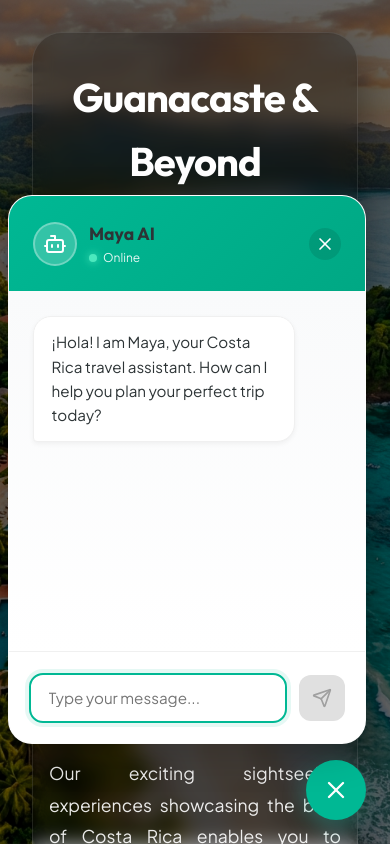
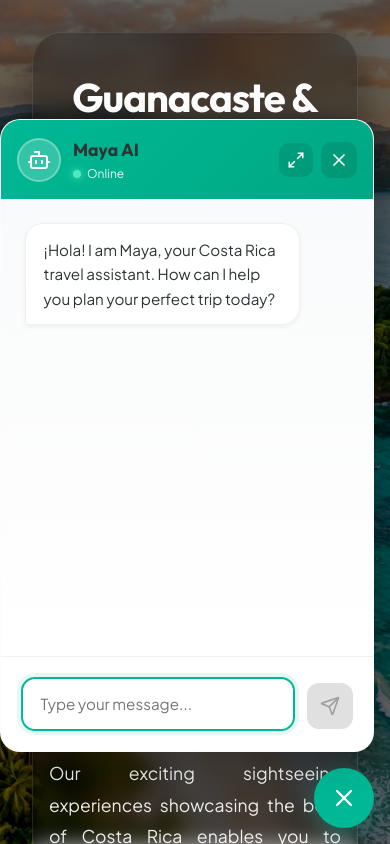
Before and after one commit to ArunRoy404/costaricatransfersandtours-ai, a React (Vite) app: page / in a window 390 px wide. Both pictures are taken after a click on the button 336 px from the left and 790 px from the top of the page. Shown: the top 844 px of the page. Built offline with nearby package versions, Linux system fonts and the light colour scheme.

Commit message:
feat: add resize toggle and auto-expanding textarea to ChatBot interface

```diff
--- a/src/components/ChatBot.css
+++ b/src/components/ChatBot.css
@@ -18,6 +18,13 @@
   flex-direction: column;
   align-items: flex-end;
   gap: 1rem;
+  transition: all 0.3s ease;
+}
+
+/* Ensure container allows for large window */
+.chatbot-container.is-large {
+  bottom: 1rem;
+  right: 1rem;
 }
 
 .chatbot-toggle {
@@ -53,10 +60,19 @@
   overflow: hidden;
   box-shadow: var(--chat-shadow);
   transform-origin: bottom right;
+  transition: width 0.3s cubic-bezier(0.4, 0, 0.2, 1),
+              height 0.3s cubic-bezier(0.4, 0, 0.2, 1);
+}
+
+/* Large Window Mode */
+.chatbot-window.large {
+  width: 600px;
+  height: 800px;
+  max-height: 90vh;
 }
 
 .chatbot-header {
-  padding: 1.5rem;
+  padding: 1.25rem 1.5rem;
   background: linear-gradient(135deg, var(--chat-primary), var(--chat-primary-dark));
   color: white;
   display: flex;
@@ -68,6 +84,12 @@
   display: flex;
   align-items: center;
   gap: 0.75rem;
+}
+
+.chatbot-header-actions {
+  display: flex;
+  align-items: center;
+  gap: 0.5rem;
 }
 
 .chatbot-avatar {
@@ -99,21 +121,26 @@
   box-shadow: 0 0 8px #55efc4;
 }
 
-.chatbot-close {
+.chatbot-action-btn {
   background: rgba(0, 0, 0, 0.1);
   border: none;
   color: white;
-  padding: 6px;
-  border-radius: 50%;
+  padding: 8px;
+  border-radius: 10px;
   cursor: pointer;
-  transition: background 0.2s;
+  transition: all 0.2s;
   display: flex;
   align-items: center;
   justify-content: center;
 }
 
-.chatbot-close:hover {
+.chatbot-action-btn:hover {
   background: rgba(0, 0, 0, 0.2);
+  transform: translateY(-1px);
+}
+
+.chatbot-action-btn.close:hover {
+  background: rgba(255, 0, 0, 0.2);
 }
 
 .chatbot-messages {
@@ -195,10 +222,10 @@
   border-top: 1px solid #f0f0f0;
   display: flex;
   gap: 0.75rem;
-  align-items: center;
+  align-items: flex-end;
 }
 
-.chatbot-input {
+.chatbot-textarea {
   flex: 1;
   border: 2px solid #f0f0f0;
   padding: 0.85rem 1.1rem;
@@ -206,11 +233,16 @@
   outline: none;
   font-family: inherit;
   font-size: 0.95rem;
+  line-height: 1.5;
   transition: all 0.2s ease;
   background: #f9fafb;
+  resize: none;
+  max-height: 150px;
+  min-height: 46px;
+  display: block;
 }
 
-.chatbot-input:focus {
+.chatbot-textarea:focus {
   border-color: var(--chat-primary);
   background: white;
   box-shadow: 0 0 0 4px rgba(0, 184, 148, 0.1);
@@ -229,6 +261,8 @@
   cursor: pointer;
   transition: all 0.2s ease;
   box-shadow: 0 4px 12px rgba(0, 184, 148, 0.2);
+  flex-shrink: 0;
+  margin-bottom: 2px;
 }
 
 .chatbot-send:hover:not(:disabled) {
@@ -268,13 +302,37 @@
   40% { transform: scale(1.1); opacity: 1; }
 }
 
-@media (max-width: 480px) {
+/* Responsive Styles */
+@media (max-width: 768px) {
   .chatbot-window {
     width: calc(100vw - 2rem);
-    height: 65vh;
+    height: 70vh;
   }
-  .chatbot-container {
-    bottom: 1.5rem;
-    right: 1.5rem;
+
+  .chatbot-window.large {
+    width: calc(100vw - 1rem);
+    height: 85vh;
   }
 }
+
+@media (max-width: 480px) {
+  .chatbot-container {
+    bottom: 1rem;
+    right: 1rem;
+  }
+
+  .chatbot-window {
+    width: calc(100vw - 1rem);
+    height: 75vh;
+    border-radius: 20px;
+  }
+
+  .chatbot-window.large {
+    width: calc(100vw - 0.5rem);
+    height: 90vh;
+  }
+
+  .chatbot-header {
+    padding: 1rem;
+  }
+}
--- a/src/components/ChatBot.jsx
+++ b/src/components/ChatBot.jsx
@@ -1,5 +1,5 @@
 import React, { useState, useEffect, useRef } from 'react';
-import { Send, X, MessageCircle, User, Bot, Loader2 } from 'lucide-react';
+import { Send, X, MessageCircle, User, Bot, Loader2, Maximize2, Minimize2 } from 'lucide-react';
 import { motion, AnimatePresence } from 'framer-motion';
 import ReactMarkdown from 'react-markdown';
 import './ChatBot.css';
@@ -8,6 +8,7 @@ const WEBHOOK_URL = 'https://costarica.app.n8n.cloud/webhook/maya-chat';
 
 const ChatBot = ({ externalOpen, setExternalOpen }) => {
   const [isOpen, setIsOpen] = useState(false);
+  const [isLarge, setIsLarge] = useState(false);
   const [messages, setMessages] = useState([
     {
       id: '1',
@@ -18,7 +19,7 @@ const ChatBot = ({ externalOpen, setExternalOpen }) => {
   const [input, setInput] = useState('');
   const [isLoading, setIsLoading] = useState(false);
   const messagesEndRef = useRef(null);
-  const inputRef = useRef(null);
+  const textareaRef = useRef(null);
   const [sessionId, setSessionId] = useState('');
 
   // Handle external trigger
@@ -33,10 +34,18 @@ const ChatBot = ({ externalOpen, setExternalOpen }) => {
   useEffect(() => {
     if (isOpen) {
       setTimeout(() => {
-        inputRef.current?.focus();
-      }, 300); // Small delay to wait for animation
+        textareaRef.current?.focus();
+      }, 300);
     }
   }, [isOpen]);
+
+  // Auto-resize textarea
+  useEffect(() => {
+    if (textareaRef.current) {
+      textareaRef.current.style.height = 'auto';
+      textareaRef.current.style.height = `${Math.min(textareaRef.current.scrollHeight, 150)}px`;
+    }
+  }, [input]);
 
   useEffect(() => {
     // Generate or retrieve session ID
@@ -104,8 +113,7 @@ const ChatBot = ({ externalOpen, setExternalOpen }) => {
       }]);
     } finally {
       setIsLoading(false);
-      // Refocus input after response
-      setTimeout(() => inputRef.current?.focus(), 100);
+      setTimeout(() => textareaRef.current?.focus(), 100);
     }
   };
 
@@ -117,11 +125,11 @@ const ChatBot = ({ externalOpen, setExternalOpen }) => {
   };
 
   return (
-    <div className="chatbot-container">
+    <div className={`chatbot-container ${isLarge ? 'is-large' : ''}`}>
       <AnimatePresence>
         {isOpen && (
           <motion.div
-            className="chatbot-window"
+            className={`chatbot-window ${isLarge ? 'large' : ''}`}
             initial={{ opacity: 0, scale: 0.8, y: 20 }}
             animate={{ opacity: 1, scale: 1, y: 0 }}
             exit={{ opacity: 0, scale: 0.8, y: 20 }}
@@ -137,9 +145,18 @@ const ChatBot = ({ externalOpen, setExternalOpen }) => {
                   <div className="chatbot-status">Online</div>
                 </div>
               </div>
-              <button className="chatbot-close" onClick={() => setIsOpen(false)}>
-                <X size={20} />
-              </button>
+              <div className="chatbot-header-actions">
+                <button
+                  className="chatbot-action-btn"
+                  onClick={() => setIsLarge(!isLarge)}
+                  title={isLarge ? "Small view" : "Large view"}
+                >
+                  {isLarge ? <Minimize2 size={18} /> : <Maximize2 size={18} />}
+                </button>
+                <button className="chatbot-action-btn close" onClick={() => setIsOpen(false)}>
+                  <X size={20} />
+                </button>
+              </div>
             </div>
 
             <div className="chatbot-messages">
@@ -163,7 +180,7 @@ const ChatBot = ({ externalOpen, setExternalOpen }) => {
                       </ReactMarkdown>
                     </div>
                   ) : (
-                    msg.content
+                    <div style={{ whiteSpace: 'pre-wrap' }}>{msg.content}</div>
                   )}
                 </motion.div>
               ))}
@@ -180,14 +197,14 @@ const ChatBot = ({ externalOpen, setExternalOpen }) => {
             </div>
 
             <div className="chatbot-input-area">
-              <input
-                ref={inputRef}
-                type="text"
-                className="chatbot-input"
+              <textarea
+                ref={textareaRef}
+                className="chatbot-textarea"
                 placeholder="Type your message..."
+                rows={1}
                 value={input}
                 onChange={(e) => setInput(e.target.value)}
-                onKeyPress={handleKeyPress}
+                onKeyDown={handleKeyPress}
                 disabled={isLoading}
               />
               <button
```
